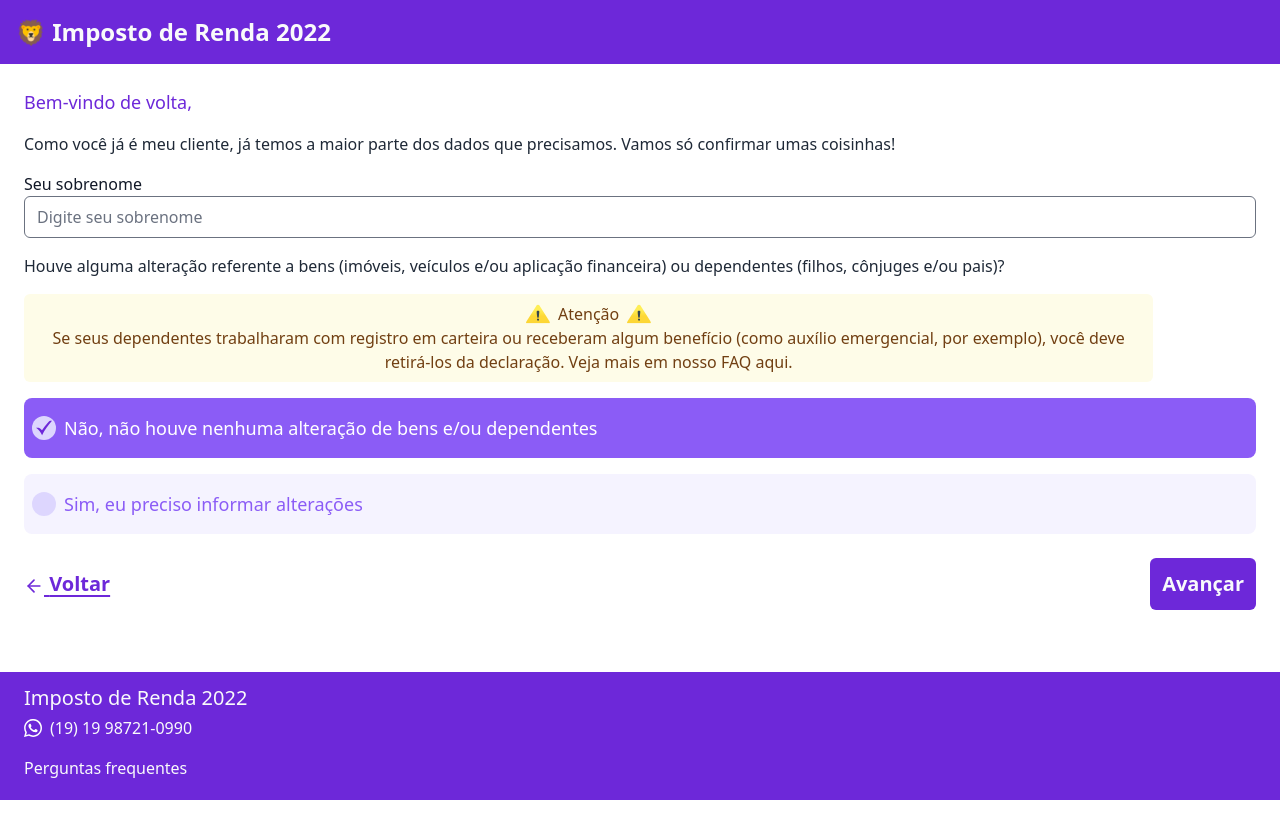
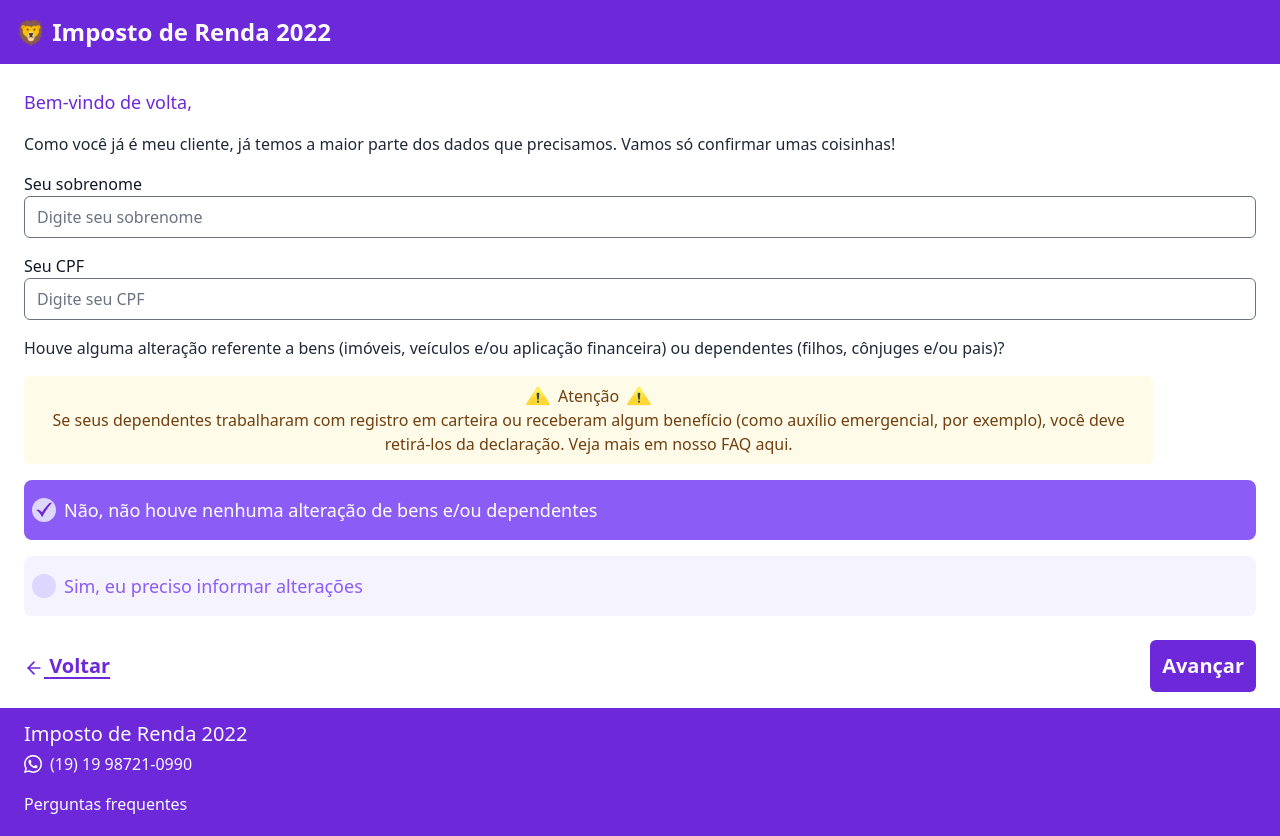
Before and after one commit to tadomaitis/declaracao-ir, a Next.js app: page /declaracao/jaecliente/passo1 in a window 1280 px wide. Before the commit the page ends 800 px from the top, so only its background shows below. Built offline with nearby package versions, Linux system fonts and the light colour scheme.

Commit message:
insert CPF input

```diff
--- a/pages/declaracao/jaecliente/passo1.tsx
+++ b/pages/declaracao/jaecliente/passo1.tsx
@@ -36,6 +36,13 @@ const JaEClientePasso1 = (): JSX.Element => {
     })
   }
 
+  const handleCPFInputChange = (event: React.ChangeEvent<HTMLInputElement>) => {
+    dispatch({
+      type: FormActions.setCPF,
+      payload: event.target.value,
+    })
+  }
+
   return (
     <SiteLayout>
       <h2 className={styles.pageTitle}>
@@ -51,6 +58,13 @@ const JaEClientePasso1 = (): JSX.Element => {
         type="text"
         placeholder="Digite seu sobrenome"
         onChange={handleSurnameInputChange}
+      />
+      <Input
+        id="cpf"
+        label="Seu CPF"
+        type="text"
+        placeholder="Digite seu CPF"
+        onChange={handleCPFInputChange}
       />
       <p className={styles.pageContent}>
         Houve alguma alteração referente a bens (imóveis, veículos e/ou
```
